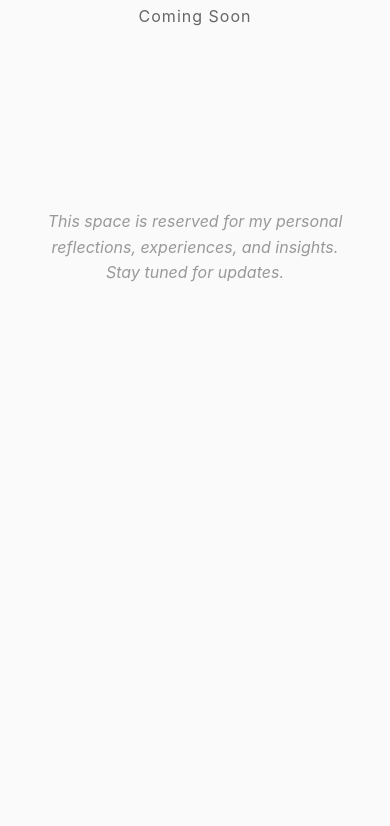
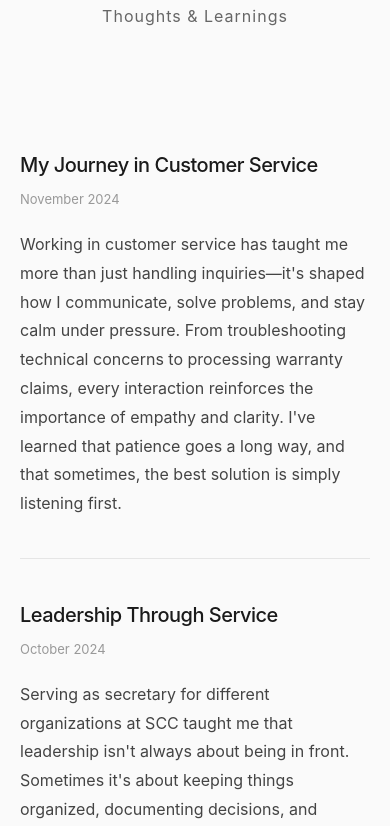
Before and after one commit to portfolio-scc/EdwrelynBuhian, a plain HTML site: page blogs.html in a window 390 px wide. Shown: the part 231-1057 px from the top of the page. Before the commit the page ends 844 px from the top, so only its background shows below. Drawn offline with Linux system fonts and the light colour scheme.

Commit message:
Add personal blog posts and update styles
Replaced the placeholder in blogs.html with four personal blog posts, updating section titles and content. Enhanced style.css with new classes and responsive styles for blog posts, improving layout and readability.

```diff
--- a/blogs.html
+++ b/blogs.html
@@ -23,15 +23,43 @@
     <main>
         <div class="container">
             <section class="hero">
-                <h1 class="name">Personal Blogs</h1>
-                <p class="tagline">Coming Soon</p>
+                <h1 class="name">Reflections</h1>
+                <p class="tagline">Thoughts & Learnings</p>
             </section>
 
-            <section class="blog-placeholder">
-                <div class="content">
-                    <p class="placeholder-text">
-                        This space is reserved for my personal reflections, experiences, and insights. Stay tuned for updates.
-                    </p>
+            <section class="blog-section">
+                <div class="blog-posts">
+                    <article class="blog-post">
+                        <h3 class="post-title">My Journey in Customer Service</h3>
+                        <p class="post-date">November 2024</p>
+                        <p class="post-content">
+                            Working in customer service has taught me more than just handling inquiries—it's shaped how I communicate, solve problems, and stay calm under pressure. From troubleshooting technical concerns to processing warranty claims, every interaction reinforces the importance of empathy and clarity. I've learned that patience goes a long way, and that sometimes, the best solution is simply listening first.
+                        </p>
+                    </article>
+
+                    <article class="blog-post">
+                        <h3 class="post-title">Leadership Through Service</h3>
+                        <p class="post-date">October 2024</p>
+                        <p class="post-content">
+                            Serving as secretary for different organizations at SCC taught me that leadership isn't always about being in front. Sometimes it's about keeping things organized, documenting decisions, and making sure everyone's voice is heard. Being part of the Central Student Council, NSTP-NSRC, and SPACES allowed me to contribute meaningfully while learning from others. The recognition we received—like placing 3rd in Gawad Pawid—was a reminder that teamwork and consistency matter more than individual credit.
+                        </p>
+                    </article>
+
+                    <article class="blog-post">
+                        <h3 class="post-title">Finding Comfort Behind the Mic</h3>
+                        <p class="post-date">September 2024</p>
+                        <p class="post-content">
+                            I never imagined I'd be hosting school events, but once I tried it, I realized how much I enjoyed it. Being an emcee isn't just about speaking—it's about reading the room, keeping energy up, and making people feel welcome. From year-end parties to general assemblies, each event helped me grow more confident and comfortable in front of an audience. It's become one of my favorite ways to contribute to campus life.
+                        </p>
+                    </article>
+
+                    <article class="blog-post">
+                        <h3 class="post-title">Balancing Work and School</h3>
+                        <p class="post-date">August 2024</p>
+                        <p class="post-content">
+                            Juggling a full-time job and being a Computer Engineering student isn't easy, but it's taught me discipline and time management. Some days are exhausting, but knowing that I'm building both work experience and academic knowledge keeps me going. I've learned to prioritize what matters, ask for help when needed, and celebrate small wins. It's not about doing everything perfectly—it's about showing up and doing your best with what you have.
+                        </p>
+                    </article>
                 </div>
             </section>
         </div>
--- a/style.css
+++ b/style.css
@@ -347,16 +347,45 @@ section {
     color: #666;
 }
 
-/* Blog Placeholder */
-.blog-placeholder {
-    text-align: center;
-    padding: 60px 20px;
+/* Blog Section */
+.blog-section {
+    margin-bottom: 60px;
 }
 
-.placeholder-text {
+.blog-posts {
+    display: grid;
+    gap: 48px;
+}
+
+.blog-post {
+    padding-bottom: 48px;
+    border-bottom: 1px solid #e5e5e5;
+}
+
+.blog-post:last-child {
+    padding-bottom: 0;
+    border-bottom: none;
+}
+
+.post-title {
+    font-size: 24px;
+    font-weight: 500;
+    color: #1a1a1a;
+    letter-spacing: -0.5px;
+    margin: 0 0 8px 0;
+}
+
+.post-date {
+    font-size: 13px;
+    color: #999;
+    margin-bottom: 20px;
+    font-weight: 400;
+}
+
+.post-content {
     font-size: 16px;
-    color: #999;
-    font-style: italic;
+    line-height: 1.8;
+    color: #444;
 }
 
 /* Responsive Design */
@@ -442,4 +471,16 @@ section {
         grid-template-columns: 1fr;
         gap: 24px;
     }
+
+    .blog-posts {
+        gap: 40px;
+    }
+
+    .blog-post {
+        padding-bottom: 40px;
+    }
+
+    .post-title {
+        font-size: 20px;
+    }
 }
```
